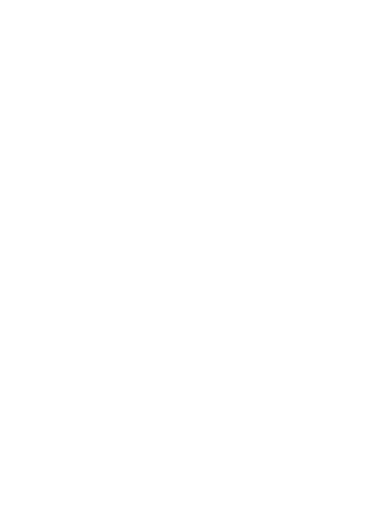
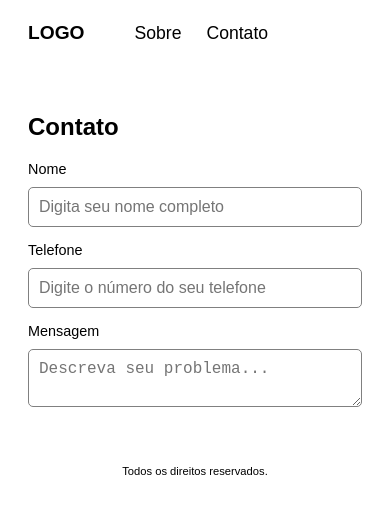
Before and after one commit to wssantanna/App-BasicTemplate, a plain HTML site: page contato/index.html in a window 390 px wide. Drawn offline with Linux system fonts and the light colour scheme; files that its build step writes are made by us from their sources.

Commit message:
Implementação do estilo das páginas Principal e Contatos
- Implementação sem responsividade.

```diff
--- a/contato/index.html
+++ b/contato/index.html
@@ -14,22 +14,90 @@
 
         <!-- Navegação -->
         <div class="l-nav">
-
+            <a
+                class="c-logo"
+                href="/"
+            >
+                LOGO
+            </a>
+            <nav class="c-nav">
+                <a
+                    href="#"
+                    class="c-nav__item"
+                >
+                    Sobre
+                </a>
+                <a
+                    href="/contato"
+                    class="c-nav__item"
+                >
+                    Contato
+                </a>
+            </nav>
         </div>
 
-        <!-- Menu lateral -->
-        <div class="l-sidebar">
+        <!-- Conteúdo principal -->
+        <div class="l-wrapper">
+            <article>
+                <h1>Contato</h1>
+                <form name="FormRegister">
+                    <div class="c-form__group">
+                        <label
+                            class="c-form__label"
+                            for=""
+                        >
+                            Nome
+                        </label>
+                        <input
+                            type="text"
+                            class="c-form__control"
+                            placeholder="Digita seu nome completo"
+                            required
+                        >
+                    </div>
+                    <div class="c-form__group">
+                        <label
+                            class="c-form__label"
+                            for=""
+                        >
+                            Telefone
+                        </label>
+                        <!--
+                            Expressão regular
+                            https://pt.stackoverflow.com/questions/46672/como-fazer-uma-express%C3%A3o-regular-para-telefone-celular
 
-        </div>
-
-        <!-- Destaque -->
-        <div class="l-carousel">
-
+                            pattern="^\(?[1-9]{2}\)? ?(?:[2-8]|9[1-9])[0-9]{3}\-?[0-9]{4}$"
+                        -->
+                        <input
+                            type="tel"
+                            class="c-form__control"
+                            placeholder="Digite o número do seu telefone"
+                            required
+                        >
+                    </div>
+                    <div class="c-form__group">
+                        <label
+                            class="c-form__label"
+                            for=""
+                        >
+                            Mensagem
+                        </label>
+                        <textarea
+                            class="c-form__textarea"
+                            name=""
+                            id=""
+                            placeholder="Descreva seu problema..."
+                        ></textarea>
+                    </div>
+                </form>
+            </article>
         </div>
 
         <!-- Rodapé -->
         <div class="l-footer">
-
+            <footer class="txt-center">
+                <span class="txt-small">Todos os direitos reservados.</span>
+            </footer>
         </div>
 
     </div>
--- a/style.css
+++ b/style.css
@@ -3,33 +3,120 @@
 
 body { font-family: Arial, Helvetica, sans-serif; }
 
+.txt-center {
+    text-align: center;
+}
+
+.txt-small {
+    font-size: .7rem;
+}
+
 .l-app {
     display: grid;
-    max-width: 960px;
-    min-height: 100vh;
+    max-width: 720px;
     margin: 0 auto;
+    padding: 0 20px;
 
     grid-template-columns: repeat(4, 1fr);
     grid-template-rows: 50px 1fr 25px;
-    gap: 5px;
+    gap: 10px;
     grid-template-areas:
-    "nav nav nav nav"
-    "sidebar carousel carousel carousel"
-    "footer footer footer footer";
+        "nav nav nav nav"
+        "wrapper wrapper wrapper wrapper"
+        "footer footer footer footer";
 }
 
 .l-nav {
+    align-items: center;
+    display: flex;
     grid-area: nav;
+    gap: 50px;
 }
 
 .l-sidebar {
     grid-area: sidebar;
 }
 
-.l-carousel {
-    grid-area: carousel;
+.l-wrapper {
+    margin-top: 25px;
+    grid-area: wrapper;
 }
 
 .l-footer {
     grid-area: footer;
+    margin-top: 25px;
 }
+
+/*
+    Logo
+
+*/
+.c-logo {
+    color: black;
+    font-size: 1.2rem;
+    font-weight: 900;
+    text-decoration: none;
+}
+
+/*
+    Nav
+
+*/
+.c-nav {
+    display: flex;
+    gap: 25px;
+}
+
+.c-nav__item {
+    color: black;
+    text-decoration: none;
+    font-size: 1.1rem;
+}
+
+/*
+    Carousel
+
+*/
+.c-carousel {
+    align-items: center;
+    background-color: lightgray;
+    border-radius: 10px;
+    display: flex;
+    flex-direction: column;
+    height: 200px;
+    padding: 25px;
+    justify-content: center;
+    width: 100%;
+}
+
+.c-carousel__display {
+    font-size: 1.575rem;
+    margin: 0;
+}
+
+.c-carousel__description {
+    font-size: .9rem;
+}
+
+/*
+    Form
+
+*/
+.c-form__group {
+    margin: 15px 0;
+}
+
+.c-form__label {
+    display: block;
+    font-size: .9rem;
+    margin-bottom: 10px;
+}
+
+.c-form__control,
+.c-form__textarea {
+    border: 1px solid gray;
+    border-radius: 5px;
+    font-size: 1rem;
+    padding: 10px;
+    width: 100%;
+}
```
Also changed, not shown: index.html (+28 -9 lines).
